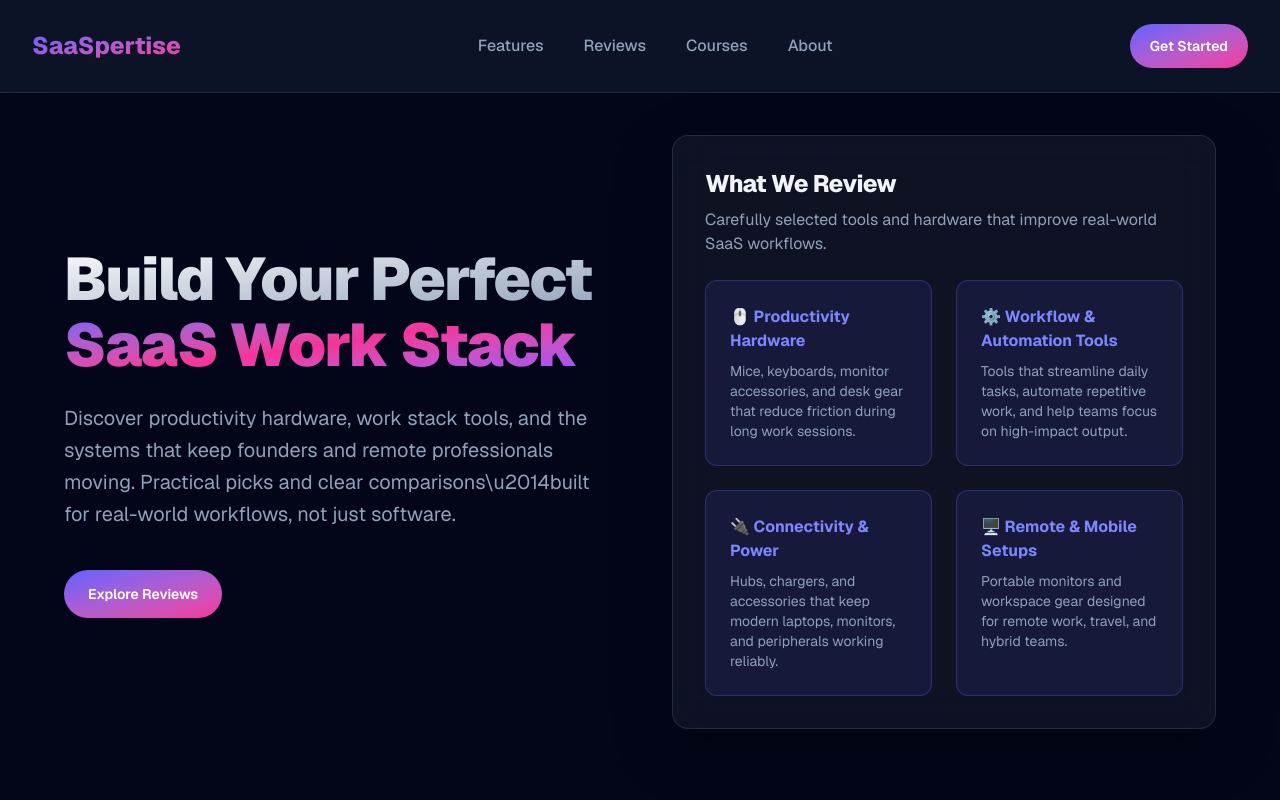
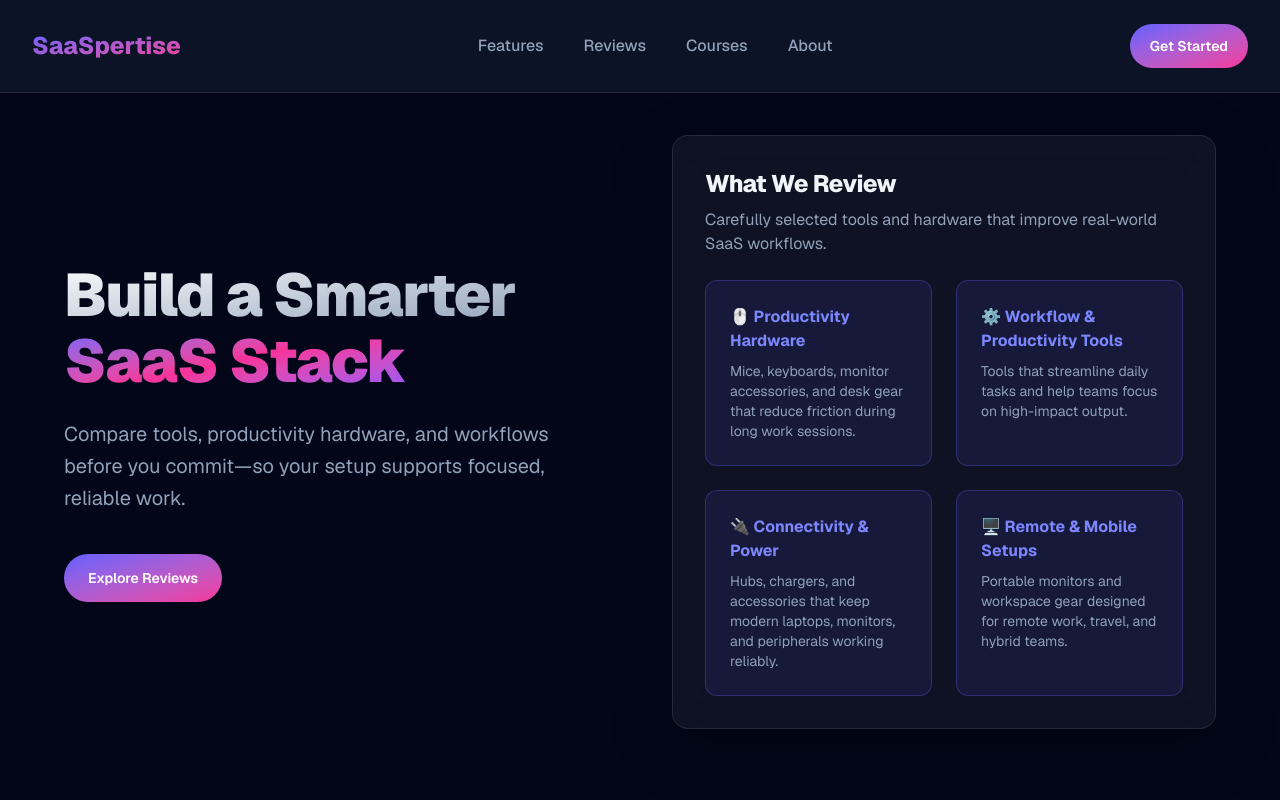
Before and after one commit to PatchLore/saaspertise, a Next.js app in the folder web/: page / in a window 1280 px wide. Shown: the top 800 px of the page. Built offline with nearby package versions, Linux system fonts and the light colour scheme.

Commit message:
Homepage hero: position as SaaS review + affiliate site
- H1: Build a Smarter SaaS Stack
- Subheadline: Compare tools, hardware, workflows before you commit
- Replace Workflow & Automation card with Workflow & Productivity Tools (remove automation)
- No AI, implementation, or automation language

```diff
--- a/web/app/page.tsx
+++ b/web/app/page.tsx
@@ -127,17 +127,15 @@ export default function Home() {
               <div className="text-center lg:text-left">
                 <h1 className="mb-6 text-balance text-4xl font-black leading-[1.1] tracking-tight sm:text-5xl lg:text-6xl">
                   <span className="bg-gradient-to-br from-white to-slate-400 bg-clip-text text-transparent">
-                    Build Your Perfect{" "}
+                    Build a Smarter{" "}
                   </span>
                   <span className="bg-gradient-to-br from-indigo-500 via-pink-500 to-violet-500 bg-clip-text text-transparent">
-                    SaaS Work Stack
+                    SaaS Stack
                   </span>
                 </h1>
                 <p className="mb-10 text-pretty text-lg leading-8 text-slate-400 sm:text-xl">
-                  Discover productivity hardware, work stack tools, and the
-                  systems that keep founders and remote professionals moving.
-                  Practical picks and clear comparisons\u2014built for real-world
-                  workflows, not just software.
+                  Compare tools, productivity hardware, and workflows before you
+                  commit—so your setup supports focused, reliable work.
                 </p>
                 <div className="flex flex-col gap-4 sm:flex-row sm:justify-center lg:justify-start">
                   <Link
@@ -166,8 +164,8 @@ export default function Home() {
                         desc: "Mice, keyboards, monitor accessories, and desk gear that reduce friction during long work sessions.",
                       },
                       {
-                        title: "\u2699\uFE0F Workflow & Automation Tools",
-                        desc: "Tools that streamline daily tasks, automate repetitive work, and help teams focus on high-impact output.",
+                        title: "\u2699\uFE0F Workflow & Productivity Tools",
+                        desc: "Tools that streamline daily tasks and help teams focus on high-impact output.",
                       },
                       {
                         title: "\uD83D\uDD0C Connectivity & Power",
```
